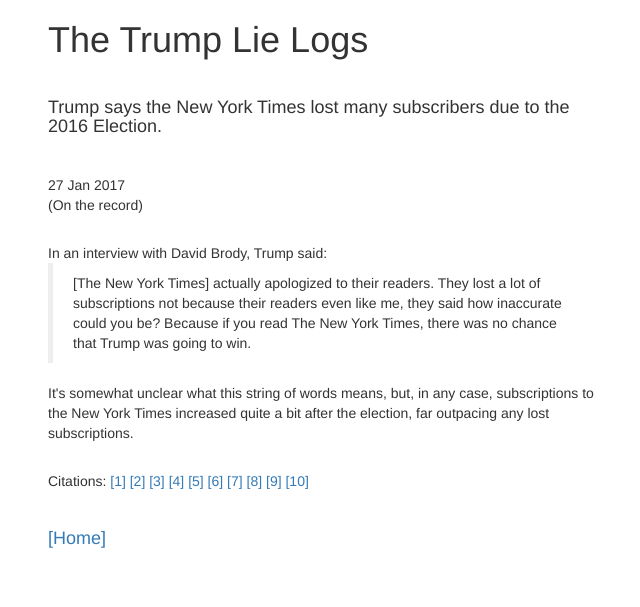
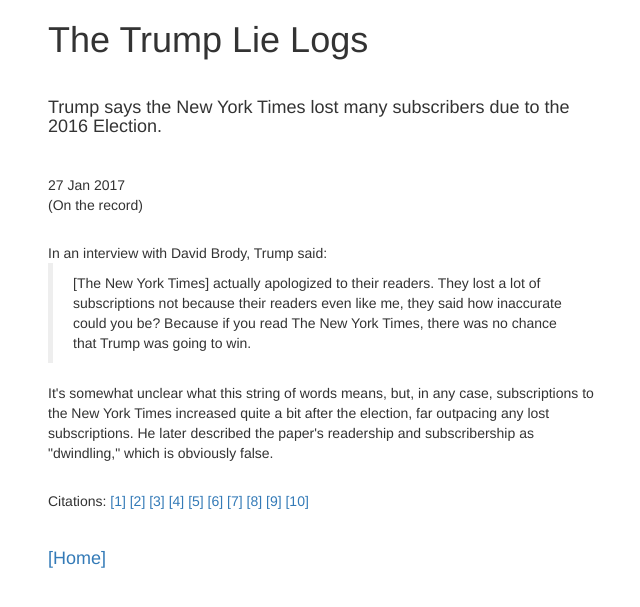
Before and after one commit to trumplies/trumplies.github.io, a Jekyll site: the page built from _statements/201701/20170127.nyt_subscribership.html, in a window 1280 px wide. Shown: the top 607 px of the page, without its empty margins (22-662 px from the left). Built offline with Jekyll 4.4.1, drawn with Linux system fonts in a browser that asks for light colours.

Commit message:
wording change

```diff
--- a/_statements/201701/20170127.nyt_subscribership.html
+++ b/_statements/201701/20170127.nyt_subscribership.html
@@ -15,7 +15,8 @@
   </blockquote>
   It's somewhat unclear what this string of words means, but, in any case,
   subscriptions to the New York Times increased quite a bit after the election,
-  far outpacing any lost subscriptions.
+  far outpacing any lost subscriptions. He later described the paper's
+  readership and subscribership as "dwindling," which is obviously false.
 
 statement_status: "On the record"
 
```
